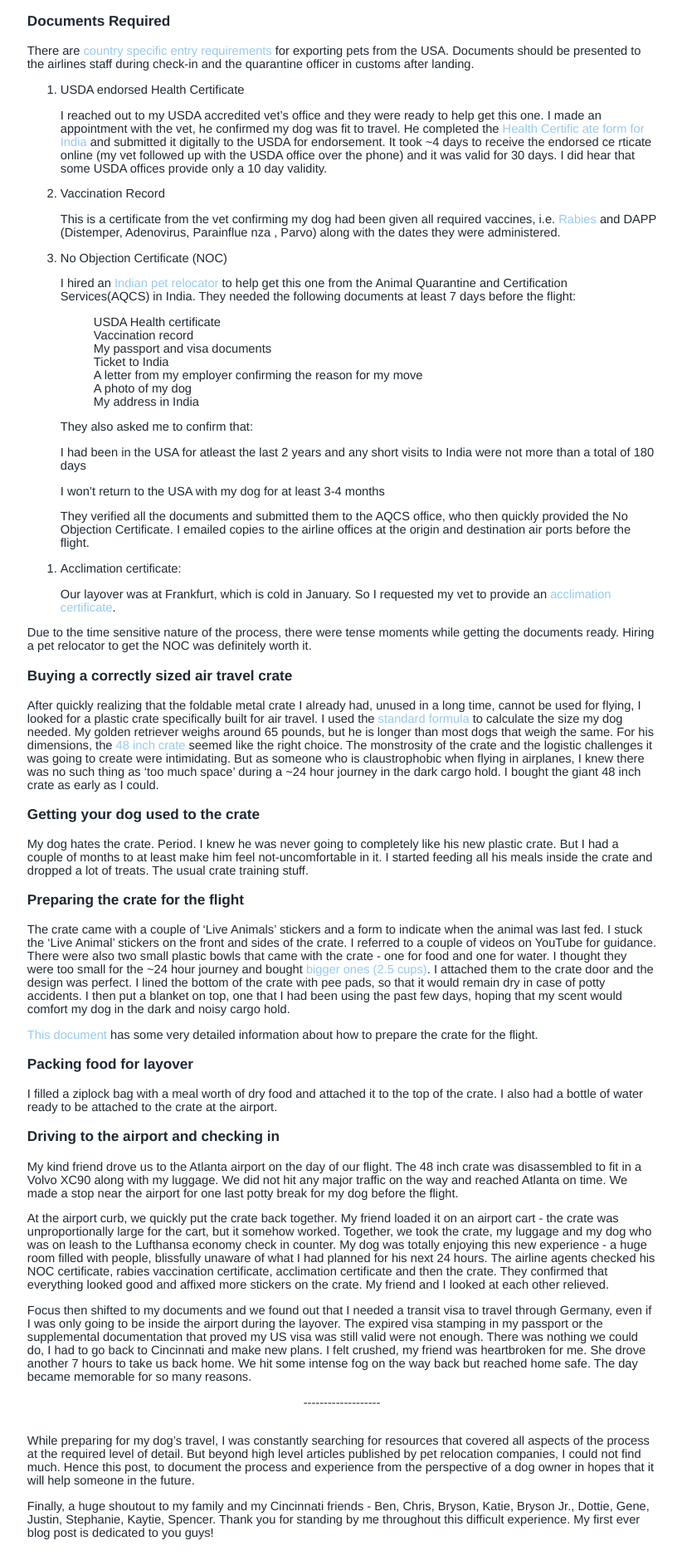
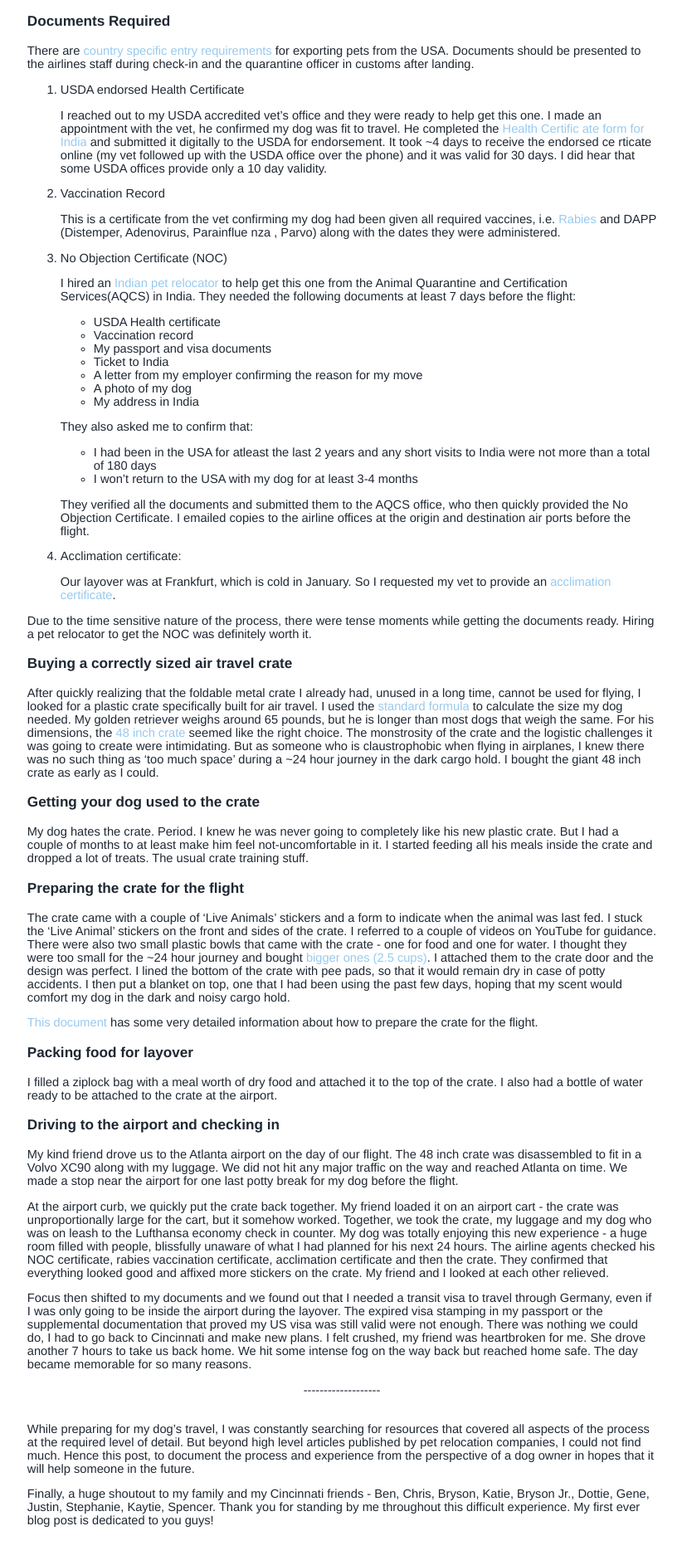
Before and after one commit to vaishnavisen/vaishnavisen.github.io, a Jekyll site: the page built from _posts/2023-03-02-flying-dog-internationally.md, in a window 1280 px wide. Shown: the part 1079-2959 px from the top of the page at 83% size, without its empty margins (228-1050 px from the left). Built offline with Jekyll 4.4.1, drawn with Linux system fonts in a browser that asks for light colours; nearby versions of some CDN libraries.

Commit message:
Remove custom definition of ul

```diff
--- a/_posts/2023-03-02-flying-dog-internationally.md
+++ b/_posts/2023-03-02-flying-dog-internationally.md
@@ -57,8 +57,8 @@ There are [country specific entry requirements](https://www.aphis.usda.gov/aphis
 
     They also asked me to confirm that:
 
-- I had been in the USA for atleast the last 2 years and any short visits to India were not more than a total of 180 days
-- I won't return to the USA with my dog for at least 3-4 months
+    - I had been in the USA for atleast the last 2 years and any short visits to India were not more than a total of 180 days
+    - I won't return to the USA with my dog for at least 3-4 months
 
     They verified all the documents and submitted them to the AQCS office, who then quickly provided the No Objection Certificate. I emailed copies to the airline offices at the origin and destination air    ports before the flight.
 
--- a/_sass/main.scss
+++ b/_sass/main.scss
@@ -78,9 +78,6 @@ center {
   margin-left: 20%;
   margin-right: 20%;
 }
-ul {
-  list-style-type: none; /* Remove bullets */
-}
 body {
   font-family: 'Helvetica', 'Arial', sans-serif;
   color: var(--normal-text-color);
--- a/blog.html
+++ b/blog.html
@@ -9,7 +9,7 @@ title: Blog Posts
     {% capture words %}
       {{ post.content | number_of_words }}
     {% endcapture %}
-    <li>
+    <li style="list-style-type:none">
       <a class = "link_title" href="{{ post.url }}">{{ post.title }}</a>
       <p class = "post_metadata">
         <i class="fa-solid fa-calendar-days"></i>
```
